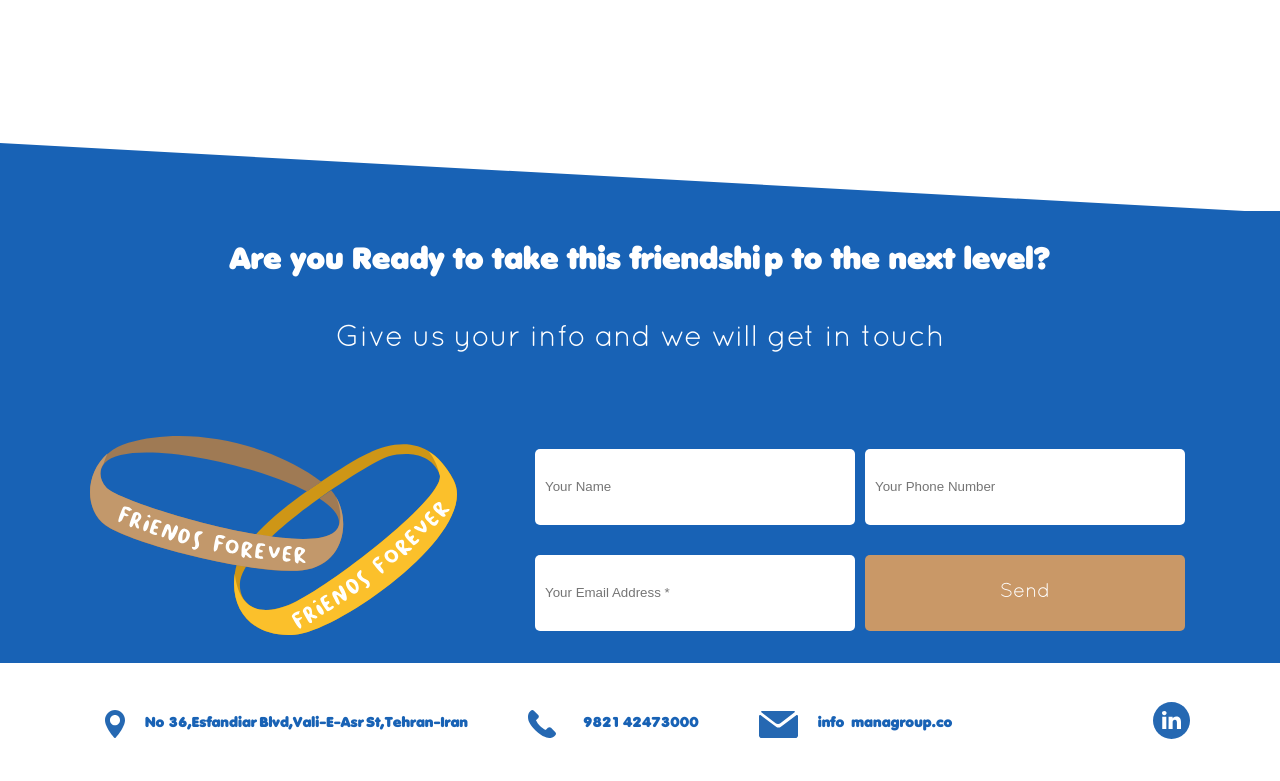
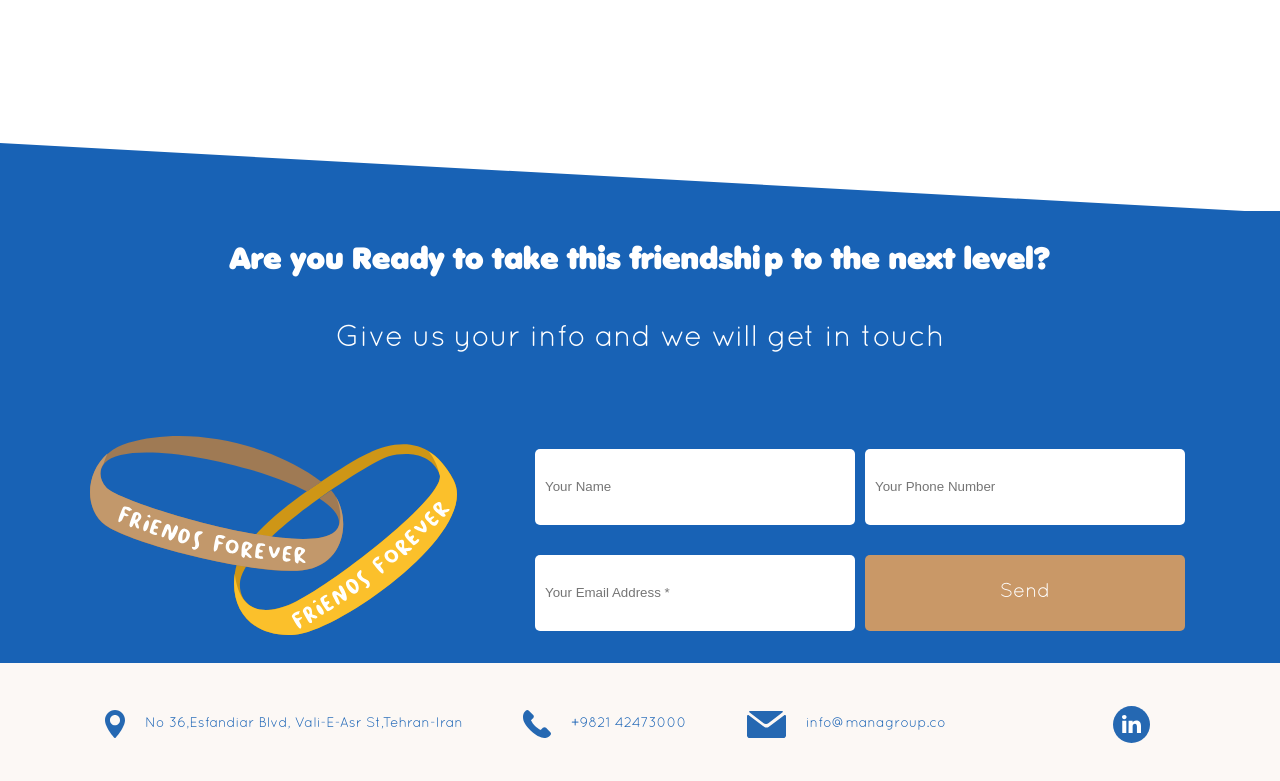
Before and after one commit to ManaGroup/ManaGroup.github.io, a React app: page / in a window 1280 px wide. Shown: the part 4375-5156 px from the top of the page. Built offline with nearby package versions, Linux system fonts and the light colour scheme.

Commit message:
bg footer

```diff
--- a/src/components/Home.js
+++ b/src/components/Home.js
@@ -249,23 +249,24 @@ class Home extends BaseComponent {
                     </div>
                 </div>
                 {/* footer */}
-                <div className="container d-f-c-c" style={{display:'flex',justifyContent:'flex-start',alignItems:'center'}} >
+                <div style={{backgroundColor:'#fcf8f5',width:'100%'}}>
+                    <div className="container d-f-c-c qsbr" style={{backgroundColor:'#fcf8f5',display:'flex',justifyContent:'flex-start',alignItems:'center'}} >
 
-                     <div className="d-f-c-c p-20" style={responsiveMode?{flexDirection:'row',padding:'0px',width:'100%',justifyContent:'space-between',textAlign:'right'}:{}}>
+                     <div className="d-f-c-c p-20" style={responsiveMode?{flexDirection:'row',padding:'0px',width:'100%',justifyContent:'flex-start',textAlign:'right'}:{}}>
                          <img src={MAPS} alt=""/>
                          <p className=" p-20" >{`No 36,Esfandiar Blvd, Vali-E-Asr St,Tehran-Iran`}</p>
                      </div>
 
                      <div/>
 
-                     <div className="d-f-c-c p-20" style={responsiveMode?{flexDirection:'row',padding:'0px',width:'100%',justifyContent:'space-between',textAlign:'right'}:{}}>
+                     <div className="d-f-c-c p-20" style={responsiveMode?{flexDirection:'row',padding:'0px',width:'100%',justifyContent:'flex-start',textAlign:'right'}:{}}>
                         <img src={CALLANSWER} alt=""/>
                         <p className=" p-20" >+9821 42473000</p>
                      </div>
 
                      <div/>
 
-                     <div className="d-f-c-c p-20" style={responsiveMode?{flexDirection:'row',padding:'0px',width:'100%',justifyContent:'space-between',textAlign:'right'}:{}}>
+                     <div className="d-f-c-c p-20" style={responsiveMode?{flexDirection:'row',padding:'0px',width:'100%',justifyContent:'flex-start',textAlign:'right'}:{}}>
                        <img src={ENVELOP} alt=""/>
                         <p className=" p-20" >info@managroup.co</p>
                      </div>
@@ -273,16 +274,17 @@ class Home extends BaseComponent {
                      <div/>
 
                      {responsiveMode &&
-                     <div className="d-f-c-c p-20" style={responsiveMode?{flexDirection:'row',padding:'0px',width:'100%',justifyContent:'space-between',textAlign:'right'}:{}}>
+                     <div className="d-f-c-c p-20" style={responsiveMode?{flexDirection:'row',padding:'0px',width:'100%',justifyContent:'flex-start',textAlign:'right'}:{}}>
                        <img src={LINKEDIN} alt=""/>
                        <p className=" p-20"></p>
                      </div>}
 
                      {!responsiveMode &&
-                     <div style={{position:'absolute',right:'20px'}}>
-                        <img src={LINKEDIN} alt=""/>
-                     </div>
-                     }
+                     <div className="d-f-c-c p-20" style={responsiveMode?{flexDirection:'row',padding:'0px',width:'100%',justifyContent:'flex-start',textAlign:'right'}:{position:'absolute',right:'0px'}}>
+                       <img src={LINKEDIN} alt=""/>
+                       <p className=" p-20"></p>
+                     </div>}
+                </div>
                 </div>
             </div>
         );
```
